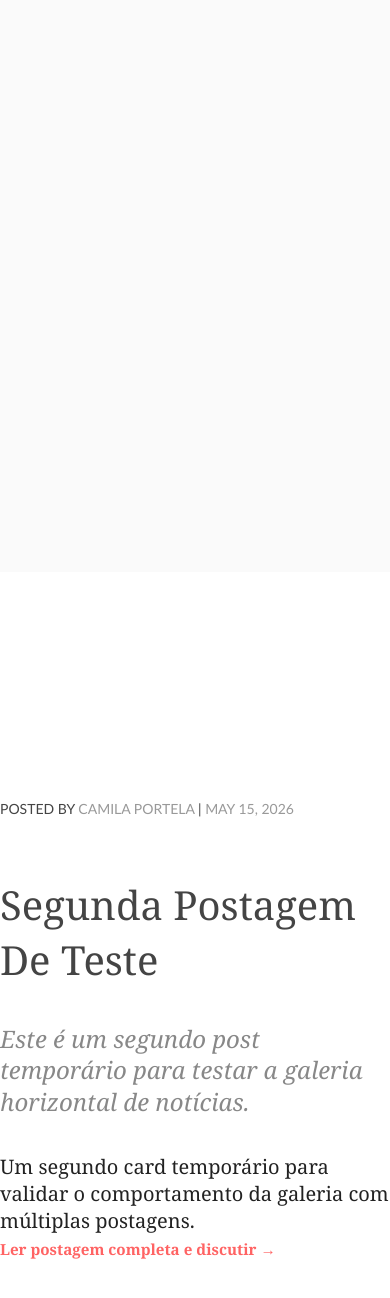
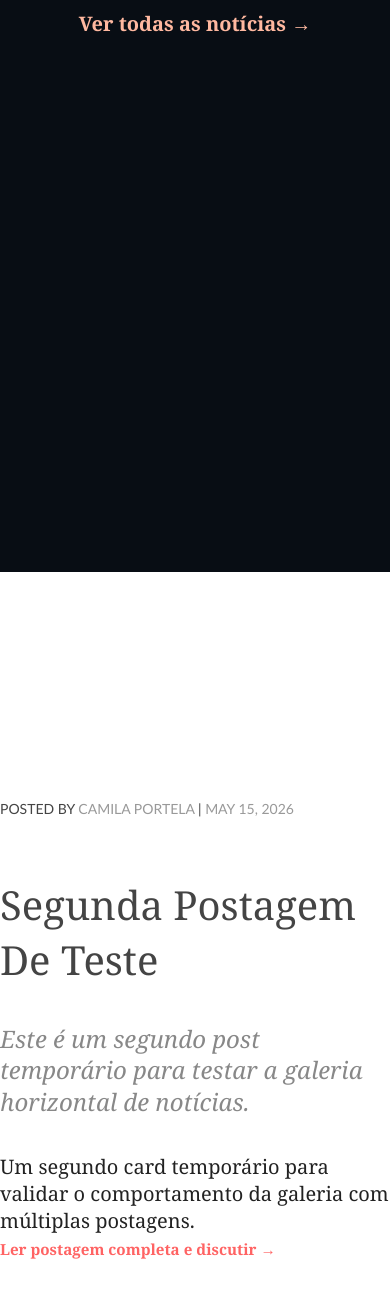
Before and after one commit to camilaportela/astrobiology, a Jekyll site: the page built from index.html, in a window 390 px wide, cut to the strip 688-2194 px from the top of the page. Shown: the top 1298 px of the strip. Built offline with Jekyll 4.4.1, drawn with Linux system fonts in a browser that asks for light colours.

Commit message:
Galeria: fundo escuro, altura clamp e exibir link 'Ver todas as notícias'

```diff
--- a/assets/css/style.css
+++ b/assets/css/style.css
@@ -1043,8 +1043,9 @@ label {
   min-height: 0;
   height: auto;
   padding: 0;
-  background: #fafafa;
+  background: #080d14; /* fundo escuro para integrar visualmente */
   color: #efefef;
+  overflow: hidden;
 }
 
 /* fullPage.js tableCell: force gallery section content to align to top */
@@ -1055,6 +1056,7 @@ label {
   justify-content: flex-start !important;
   height: 100% !important;
   padding-top: 0 !important;
+  background: inherit !important; /* garante que fullPage use o mesmo fundo escuro */
 }
 
 .posts-expand-gallery {
@@ -1073,7 +1075,7 @@ label {
 .posts-expand-gallery__viewport {
   position: relative;
   width: 100%;
-  height: clamp(300px, 36vh, 400px);
+  height: clamp(280px, 34vh, 380px); /* altura controlada da galeria */
   min-height: 0;
   overflow: hidden;
 }
@@ -1244,18 +1246,22 @@ label {
 }
 
 .posts-expand-gallery__footer {
-  display: none; /* removido: navegação controlada apenas por setas */
+  display: block; /* mostrar o link "Ver todas as notícias" abaixo da galeria */
+  margin: 0;
+  padding: 0.9rem 0 1.25rem;
+  text-align: center;
+  background: #080d14; /* manter fundo escuro contínuo */
 }
 
 .posts-expand-gallery__link {
-  color: #ff6363;
+  color: #ffb8a0;
   font-weight: 600;
   text-decoration: none;
   transition: color 0.3s ease;
 }
 
 .posts-expand-gallery__link:hover {
-  color: #333;
+  color: #fff;
 }
 
 .posts-expand-gallery--one .posts-expand-gallery__item {
```
